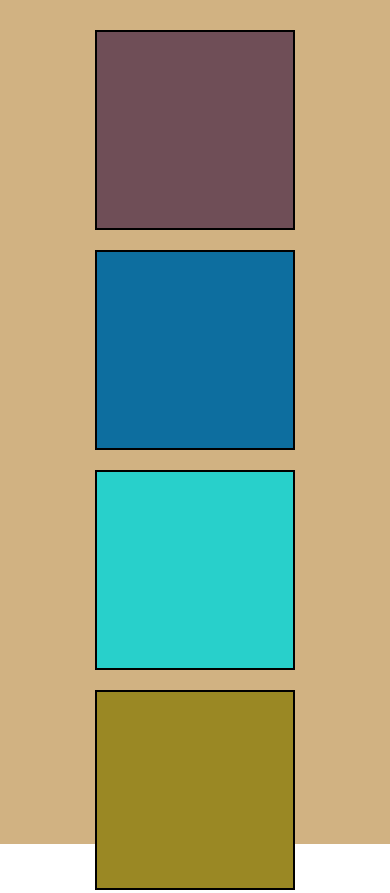
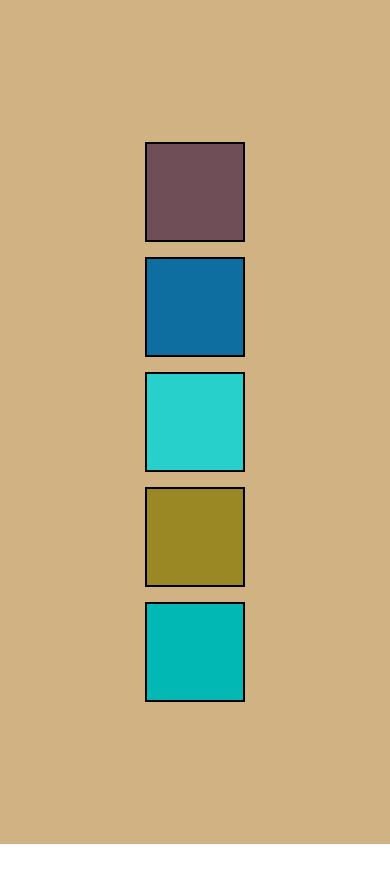
Before and after one commit to vaishalisahni/Assignment-RandomColors, a plain HTML site: page index.html in a window 390 px wide. Shown: the top 893 px of the page. After the commit the page ends 844 px from the top, so only its background shows below. Drawn offline with Linux system fonts and the light colour scheme.

Commit message:
added media queries

```diff
--- a/style.css
+++ b/style.css
@@ -9,8 +9,9 @@ main{
     align-items: center;
     justify-content: center;
     height: 100vh;
-    padding: 30px;
+    padding: 50px 30px;
     flex-wrap: wrap;
+    align-content: center;
 }
 .box{
     width: 200px;
@@ -18,3 +19,32 @@ main{
     padding: 20px;
     border: black 2px solid;
 }
+@media (max-width: 1024px) {
+    .box {
+        width: 150px;
+        height: 150px;
+    }
+}
+
+/* Small screens (Phones) */
+@media (max-width: 768px) {
+    main {
+        flex-direction: column;
+        gap: 15px;
+        /* height: auto; */
+        padding: 30px;
+    }
+
+    .box {
+        width: 120px;
+        height: 120px;
+    }
+}
+
+/* Extra Small screens */
+@media (max-width: 480px) {
+    .box {
+        width: 100px;
+        height: 100px;
+    }
+}
```
